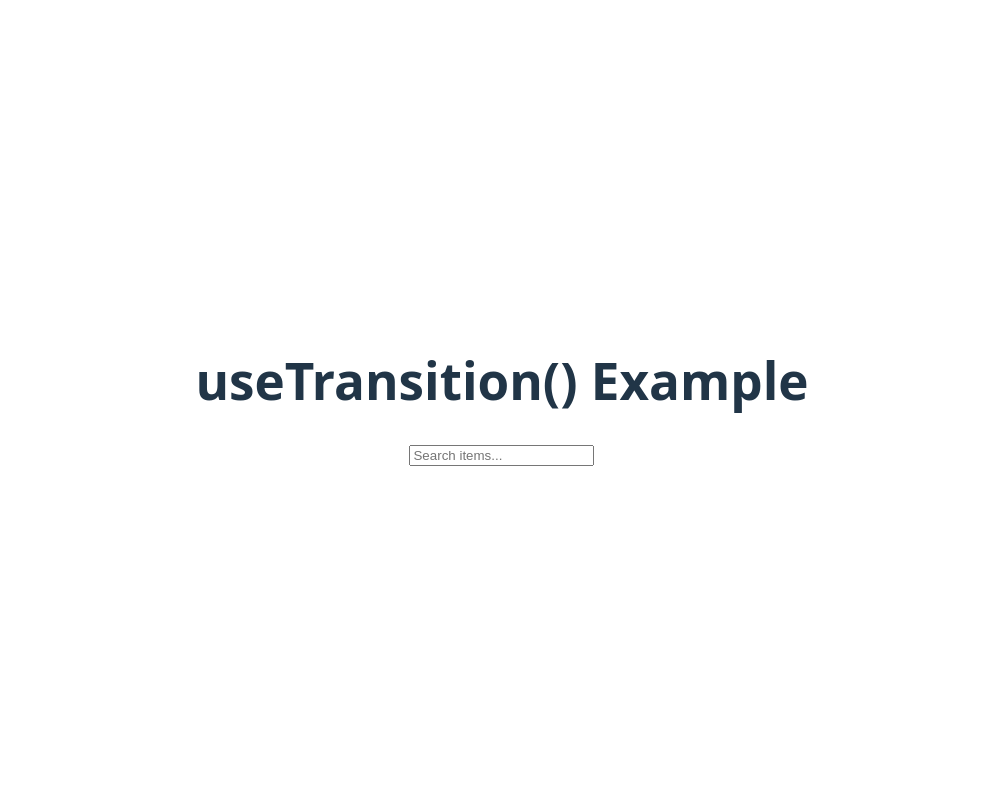
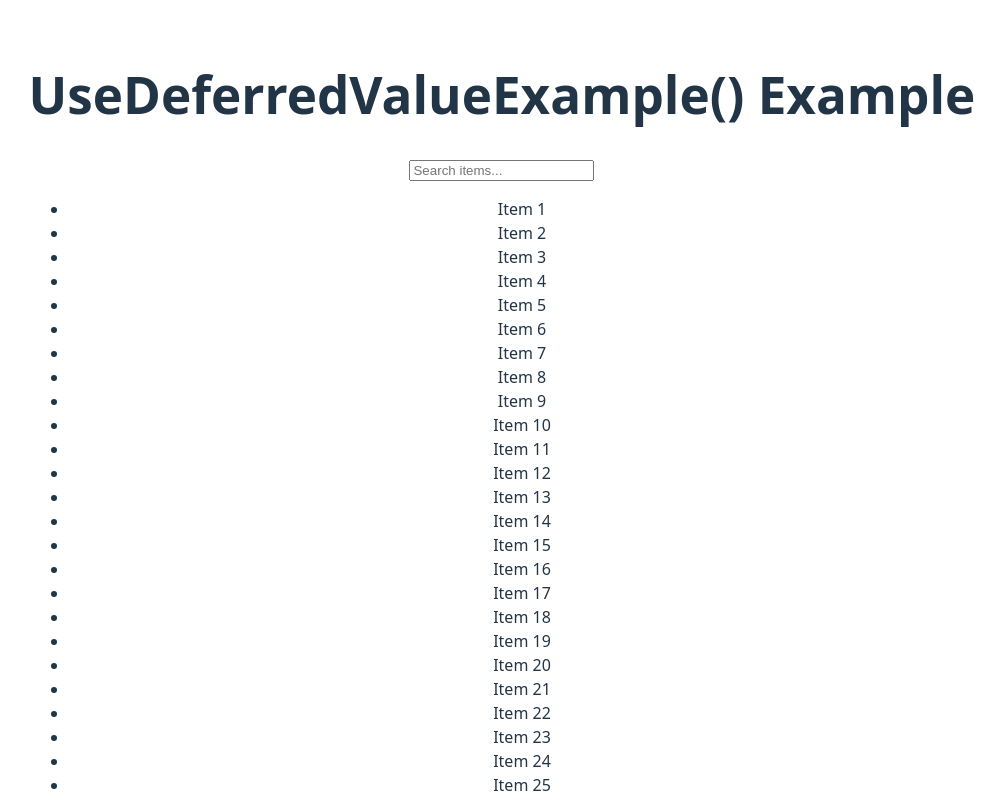
Before and after one commit to myozin-kyaw/react, a React (Vite) app in the folder react-hooks/: page / in a window 1280 px wide. Shown: the top 800 px of the page, without its empty margins (138-1142 px from the left). Built offline with nearby package versions, Linux system fonts and the light colour scheme.

Commit message:
react-hook: useDeferredValue Example

```diff
--- a/react-hooks/src/App.jsx
+++ b/react-hooks/src/App.jsx
@@ -10,6 +10,7 @@ import UseLayoutEffectExample from './components/UseLayoutEffectExample'
 import UseInsertionEffectExample from './components/UseInsertionEffectExample'
 import UseIdExample from './components/UseIdExample'
 import UseTransitionExample from './components/UseTransitionExample'
+import UseDeferredValueExample from './components/UseDeferredValueExample'
 
 function App() {
   const [count, setCount] = useState(0)
@@ -25,7 +26,8 @@ function App() {
       {/* <UseLayoutEffectExample/> */}
       {/* <UseInsertionEffectExample/> */}
       {/* <UseIdExample/> */}
-      <UseTransitionExample/>
+      {/* <UseTransitionExample/> */}
+      <UseDeferredValueExample/>
     </div>
   )
 }
--- /dev/null
+++ b/react-hooks/src/components/UseDeferredValueExample.jsx
@@ -0,0 +1,26 @@
+import { useDeferredValue, useState, useTransition } from "react"
+
+export default function UseDeferredValueExample() {
+    const [query, setQuery] = useState('');
+    const deferredQuery = useDeferredValue(query);
+    const items = Array.from({length: 1000}, (_, i) => `Item ${i + 1}`);
+
+    const filterItems = items.filter((item) => {
+        return item.toLowerCase().includes(deferredQuery.toLowerCase());
+    });
+
+    return (
+        <div>
+            <h1>UseDeferredValueExample() Example</h1>
+            <div>
+                <input type="text" onChange={(e) => setQuery(e.target.value)} value={deferredQuery} placeholder="Search items..."/>
+
+                {query !== deferredQuery && <div>Loading...</div>}
+
+                <ul>
+                    {filterItems.map((item, index) => <li key={index}>{item}</li>)}
+                </ul>
+            </div>
+        </div>
+    )
+}
```
